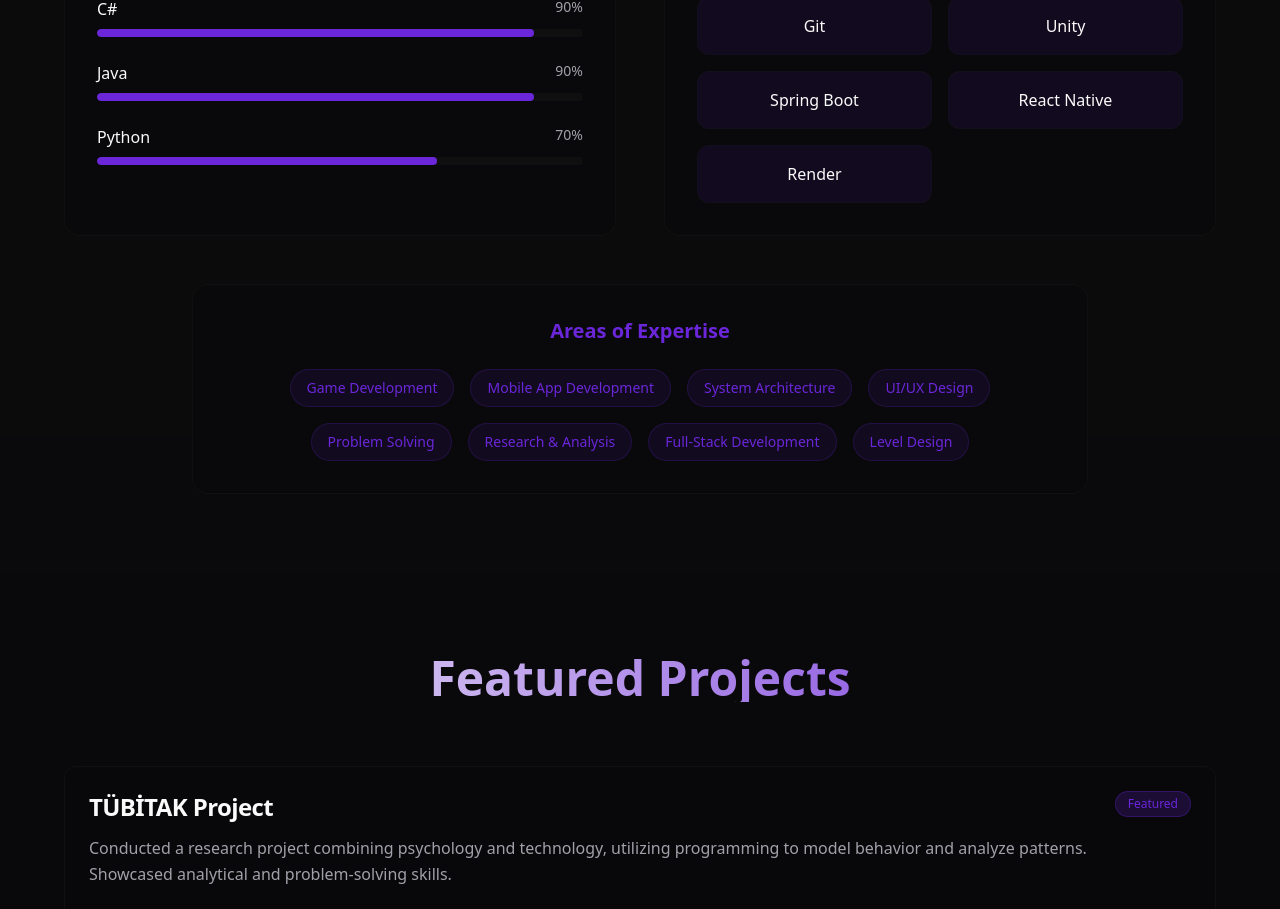
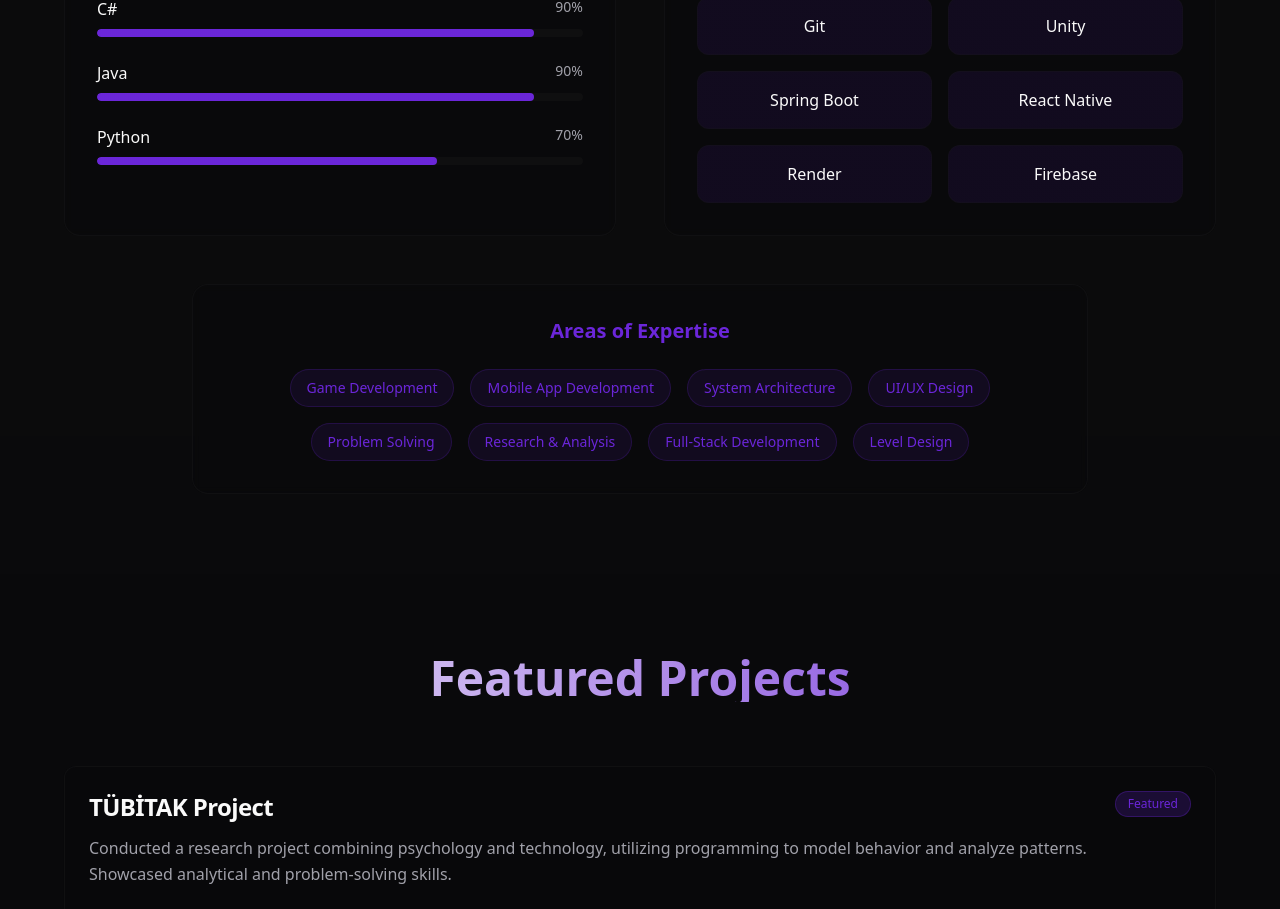
Before and after one commit to uKmaz/portfolio, a React (Vite) app: page / in a window 1280 px wide. Shown: the part 1851-2760 px from the top of the page. Built offline with nearby package versions, Linux system fonts and the light colour scheme.

Commit message:
Add Firebase to Technologies & Tools
Add Firebase to the Technologies & Tools section.

```diff
--- a/src/components/SkillsSection.tsx
+++ b/src/components/SkillsSection.tsx
@@ -6,7 +6,7 @@ const SkillsSection = () => {
   ];
 
   const technologies = [
-    "Git", "Unity", "Spring Boot", "React Native", "Render"
+    "Git", "Unity", "Spring Boot", "React Native", "Render", "Firebase"
   ];
 
   return (
```
